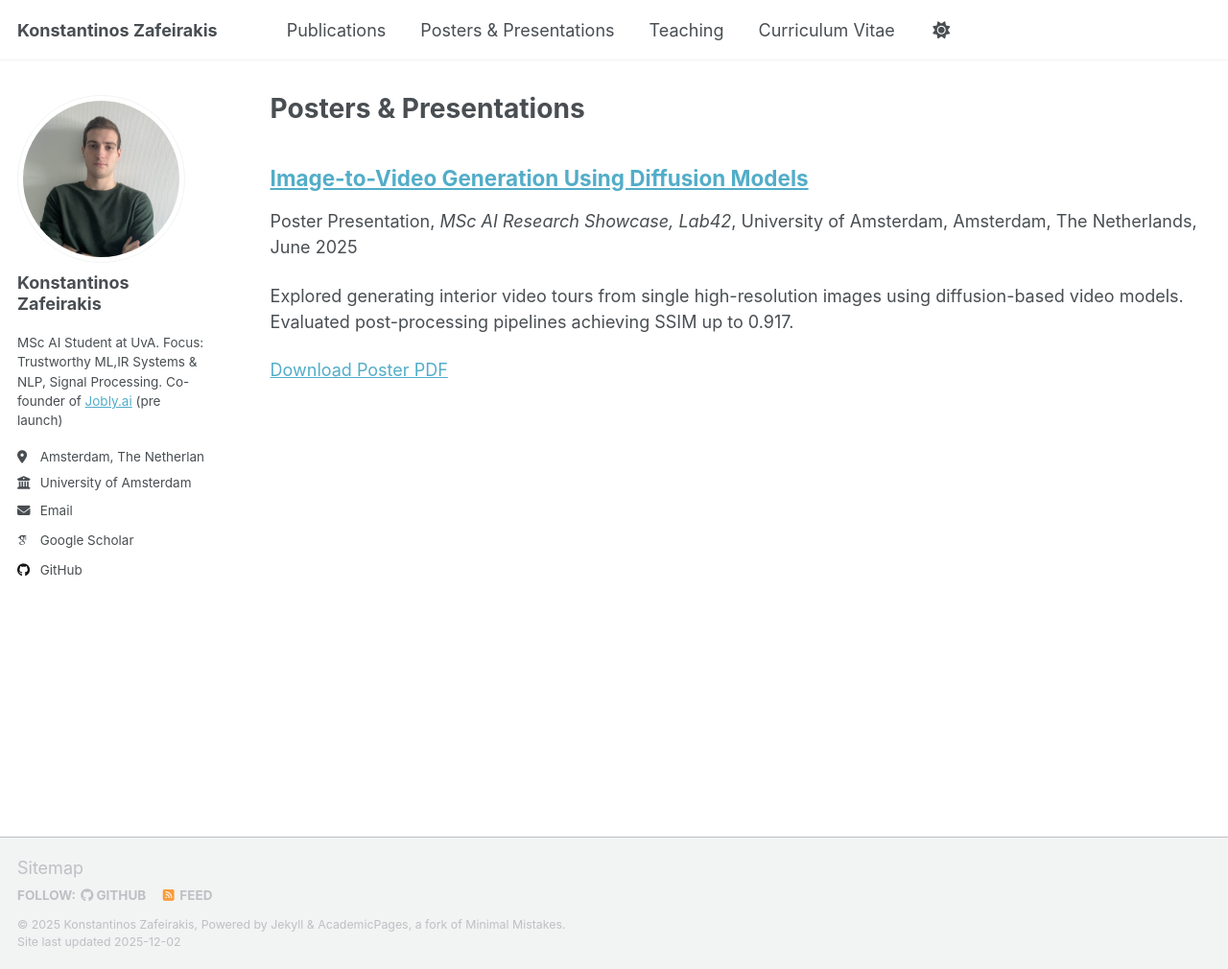
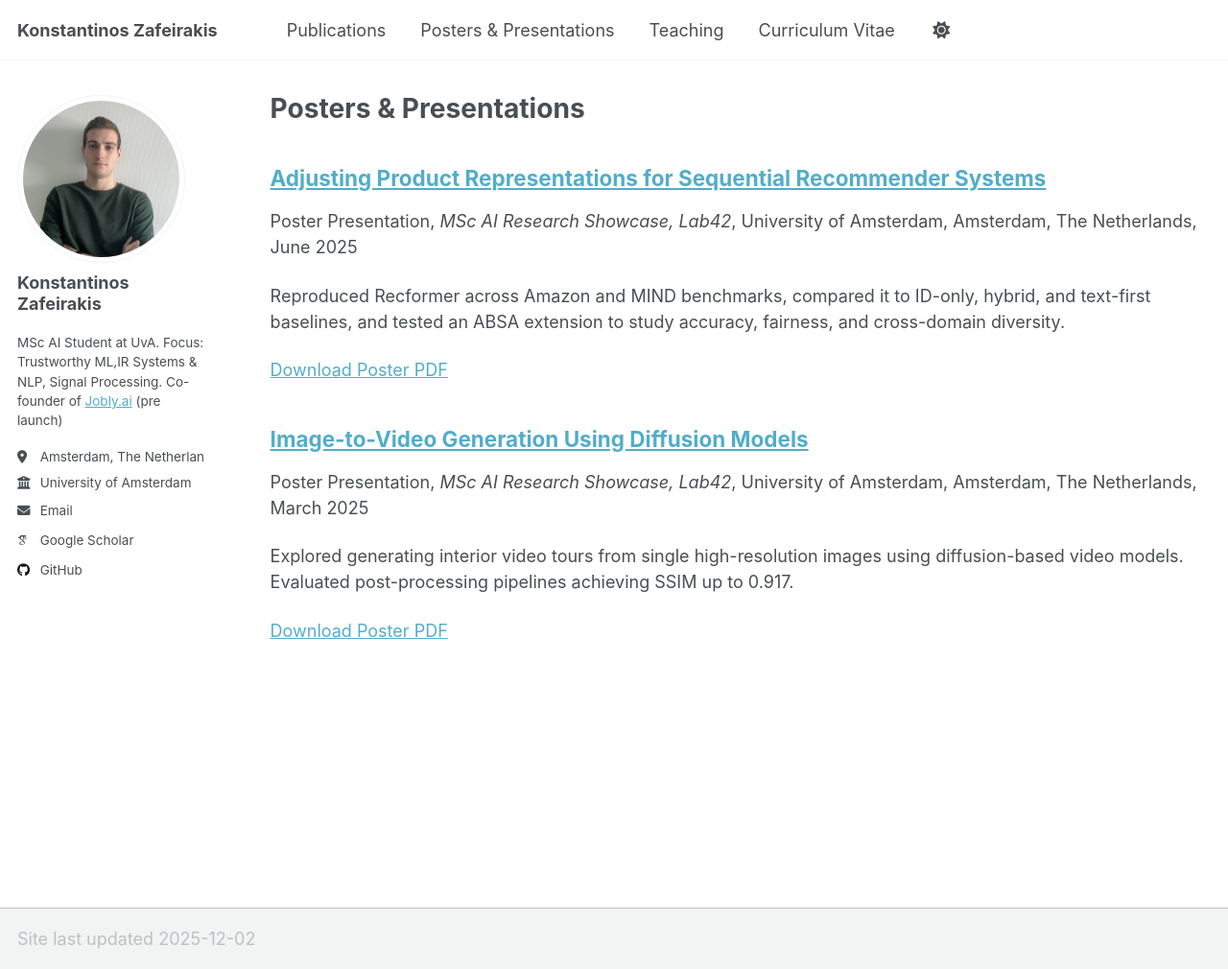
Before and after one commit to kzafeir/kzafeir.github.io, a Jekyll site: the page built from _pages/posters.html, in a window 1280 px wide and 1010 px high. Shown: the whole window at 96% size. Built offline with Jekyll 4.4.1, drawn with Linux system fonts in a browser that asks for light colours; some web fonts are replaced; a script that is not in the unit is left out.

Commit message:
Added poster

```diff
--- a/_includes/footer.html
+++ b/_includes/footer.html
@@ -1,25 +1,4 @@
-{% include base_path %}
 
-{% if site.author.github or site.author.bitbucket or site.atom_feed.hide != true %}
-<div class="page__footer-follow">
-  <ul class="social-icons">
-    {% if site.data.ui-text[site.locale].follow_label %}
-      <li><strong>{{ site.data.ui-text[site.locale].follow_label }}</strong></li>
-    {% endif %}
-    {% if site.author.github %}
-      <li><a href="https://github.com/{{ site.author.github }}"><i class="fab fa-github" aria-hidden="true"></i> GitHub</a></li>
-    {% endif %}
-    {% if site.author.bitbucket %}
-      <li><a href="https://bitbucket.org/{{ site.author.bitbucket }}"><i class="fab fa-bitbucket" aria-hidden="true"></i> Bitbucket</a></li>
-    {% endif %}
-    {% if site.atom_feed.hide != true %}
-    <li><a href="{% if site.atom_feed.path %}{{ site.atom_feed.path }}{% else %}{{ base_path }}/feed.xml{% endif %}"><i class="fa fa-fw fa-rss-square" aria-hidden="true"></i> {{ site.data.ui-text[site.locale].feed_label | default: "Feed" }}</a></li>
-    {% endif %}
-  </ul>
-</div>
-{% endif %}
-
-<div class="page__footer-copyright">
-  &copy; {{ site.time | date: '%Y' }} {{ site.name | default: site.title }}, {{ site.data.ui-text[site.locale].powered_by | default: "Powered by" }} <a href="https://jekyllrb.com" rel="nofollow">Jekyll</a> &amp; <a href="https://github.com/academicpages/academicpages.github.io">AcademicPages</a>, a fork of <a href="https://mademistakes.com/work/minimal-mistakes-jekyll-theme/" rel="nofollow">Minimal Mistakes</a>.<br />
+<div class="page__footer-update">
   Site last updated {{ "now" | date: '%Y-%m-%d' }}
 </div>
--- a/_includes/footer/custom.html
+++ b/_includes/footer/custom.html
@@ -1,6 +1,4 @@
 <!-- start custom footer snippets -->
-
-<a href="/sitemap/">Sitemap</a>
 
 <!-- Support for MatJax -->
 <script defer src="https://cdnjs.cloudflare.com/polyfill/v3/polyfill.min.js?features=es6"></script>
--- /dev/null
+++ b/_posters/2025-06-27-adjusting-product-representations.md
@@ -0,0 +1,37 @@
+---
+title: "Adjusting Product Representations for Sequential Recommender Systems"
+collection: posters
+type: "Poster Presentation"
+permalink: /posters/2025-06-adjusting-product-representations
+venue: "MSc AI Research Showcase, Lab42"
+date: 2025-06-01
+location: "University of Amsterdam, Amsterdam, The Netherlands"
+posterurl: '/files/poster-RCS.pdf'
+excerpt: 'Reproduced Recformer across Amazon and MIND benchmarks, compared it to ID-only, hybrid, and text-first baselines, and tested an ABSA extension to study accuracy, fairness, and cross-domain diversity.'
+---
+
+## Abstract
+
+This poster reports on reproducing Recformer, a text-first sequential recommender that replaces item IDs with detailed product descriptions, and benchmarking it against ID-only (SASRec), hybrid (FDSA), and text-only (UniSRec) models. We target two large-scale datasets—Amazon Reviews and Microsoft MIND—to understand how product representations influence accuracy, generalization, and diversity. Beyond reproduction, we extend Recformer with aspect-based sentiment annotations derived from user reviews (<em>Recformer-ABSA</em>) to evaluate whether richer textual cues improve sequential next-item prediction.
+
+## Methodology
+
+- Follow the published Recformer training recipe with minor adjustments for available hardware.
+- Pre-train each model on multiple product/news categories and fine-tune on two specific categories per dataset.
+- Evaluate accuracy (NDCG, Recall, MRR) together with diversity and fairness metrics (Gini, Intra-List Diversity, Catalog Coverage).
+- Append aspect-based sentiment triplets extracted via a BERT-based ABSA model to product titles for the Recformer-ABSA variant.
+
+## Key Findings
+
+- Recformer replicates the original in-domain performance trends on Amazon and generally outperforms ID-based baselines when product text is available.
+- Cross-domain transfer from Amazon to MIND remains challenging for every approach; Recformer’s advantage narrows substantially on news content.
+- Diversity analysis reveals Recformer produces globally balanced catalogs (low Gini) yet lower intra-list diversity, while UniSRec shows the opposite trade-off.
+- Injecting sentiment-aware aspects did not boost metrics, suggesting that naïvely concatenating ABSA features can introduce noise without richer modeling.
+
+## Team
+
+**Jonas Schoonhoven**, **Konstantinos Zafeirakis**, **Luc Buijs**, **Coen Giezen**
+
+## Download
+
+[Download Poster PDF](/files/poster-RCS.pdf)
```
Also changed, not shown: _posters/2025-06-image-to-video-generation.md (+1 -1 lines), 1 other file.
